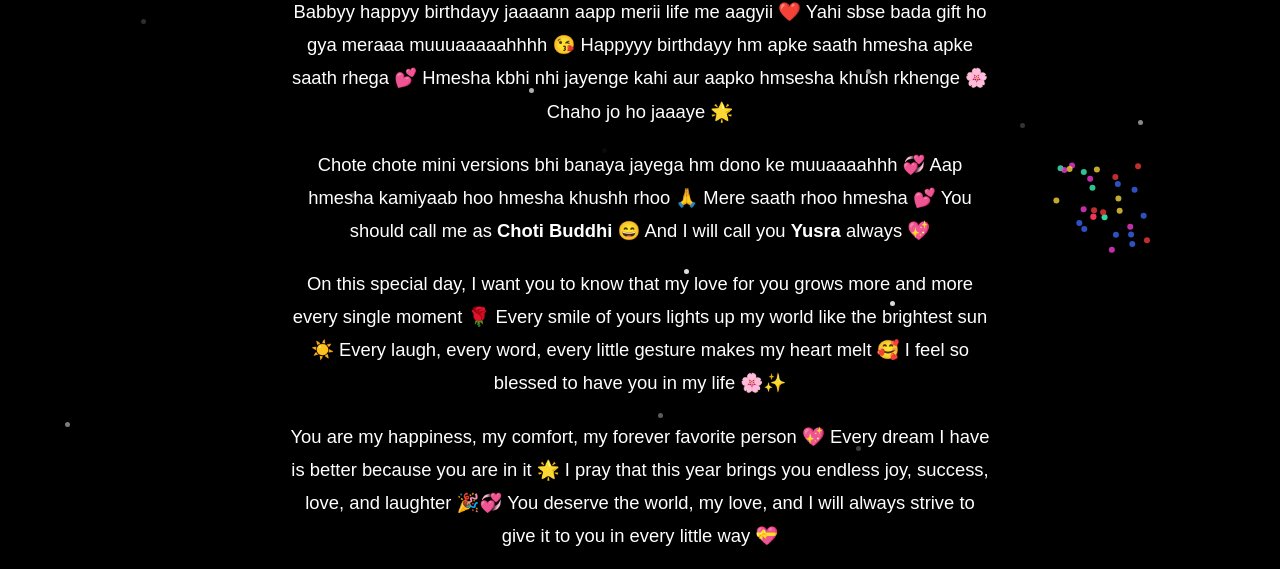
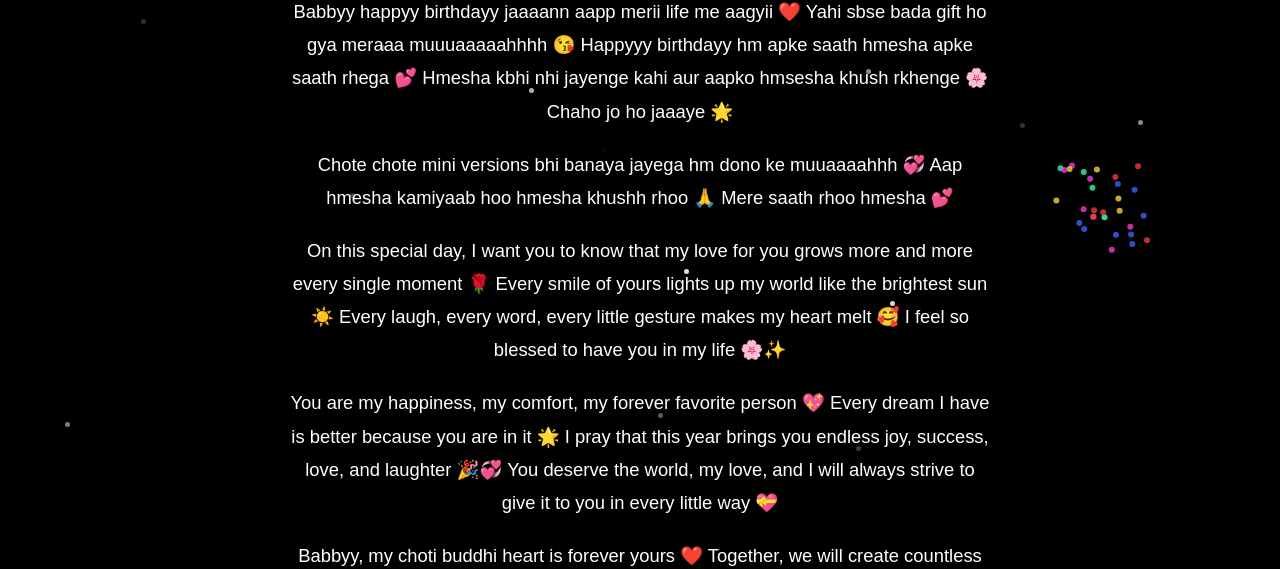
Before and after one commit to ayyub213/birthday-for-her, a plain HTML site: page index.html in a window 1280 px wide. Shown: the part 189-758 px from the top of the page. Drawn offline with Linux system fonts and the light colour scheme.

Commit message:
Update index.html

```diff
--- a/index.html
+++ b/index.html
@@ -31,8 +31,7 @@
             Chote chote mini versions bhi banaya jayega hm dono ke muuaaaahhh 💞
             Aap hmesha kamiyaab hoo hmesha khushh rhoo 🙏
             Mere saath rhoo hmesha 💕
-            You should call me as <strong>Choti Buddhi</strong> 😄
-            And I will call you <strong>Yusra</strong> always 💖
+
         </p>
 
         <p class="message">
```
